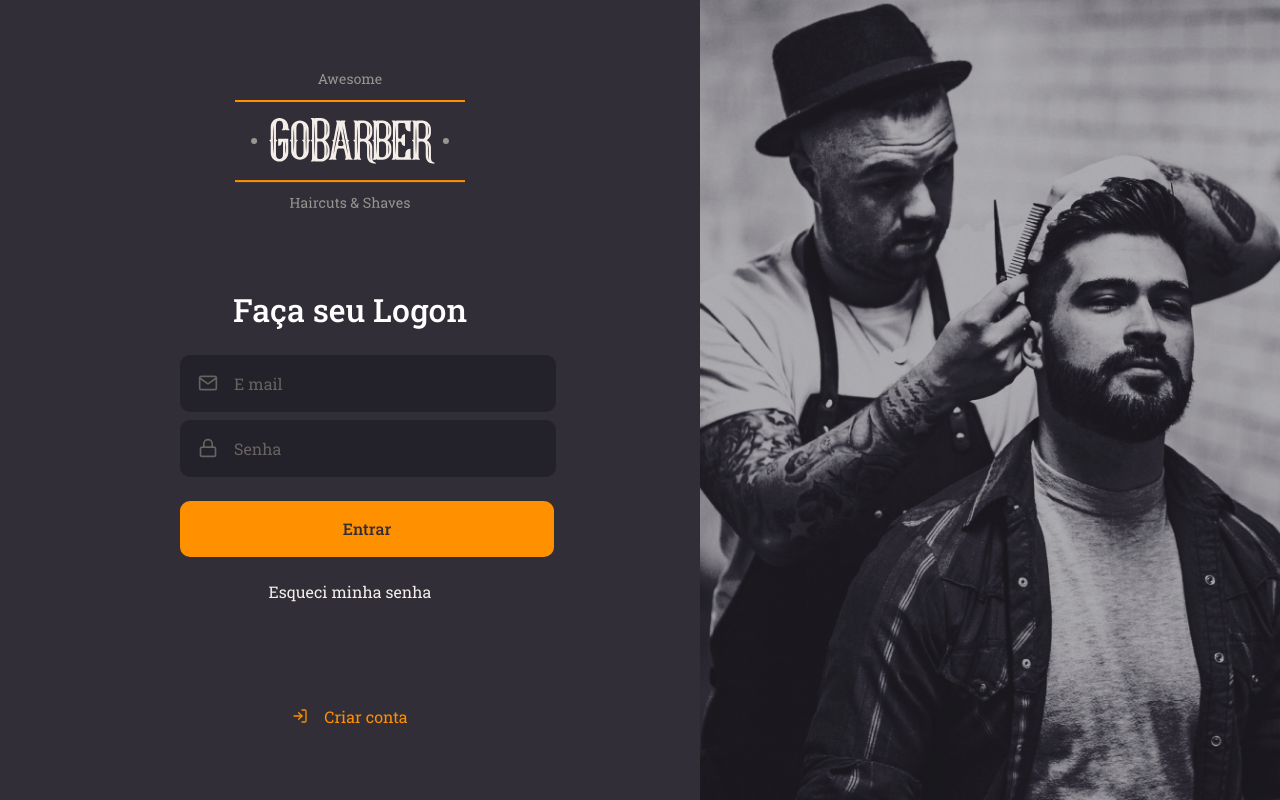
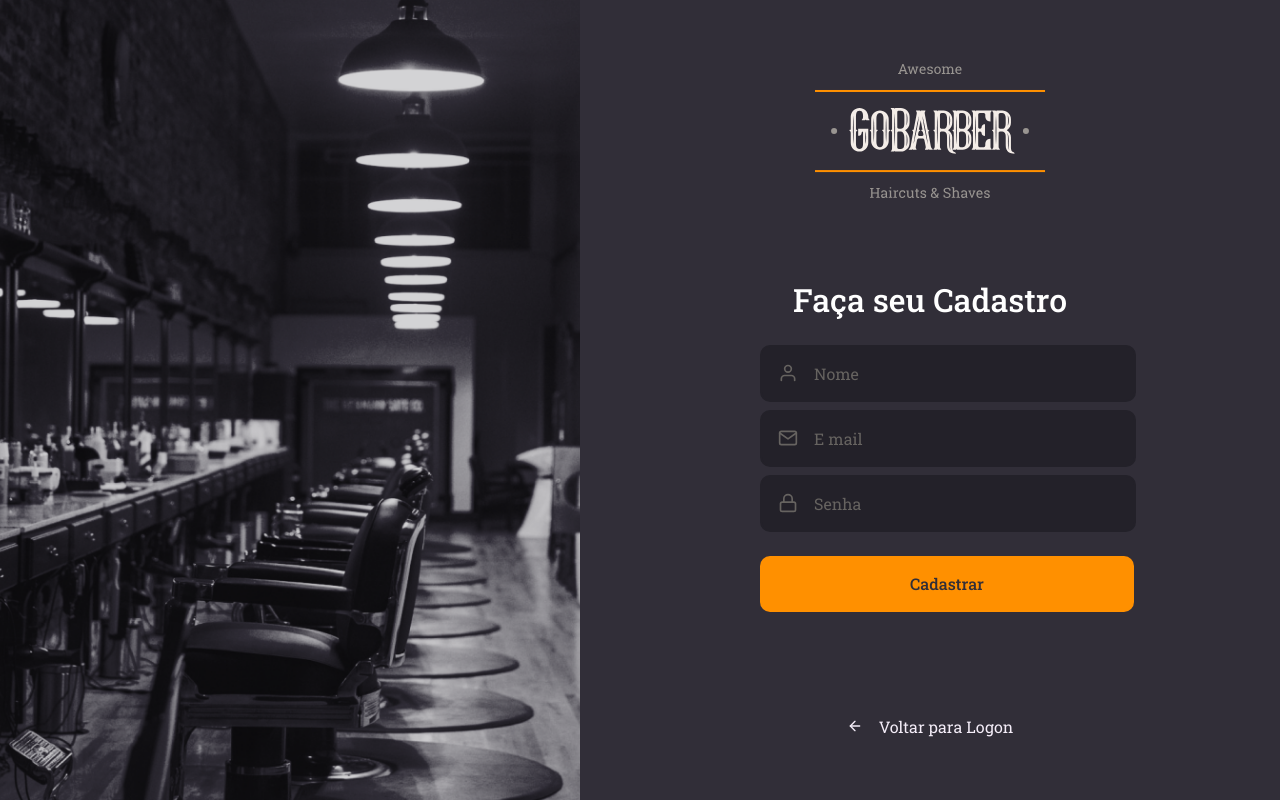
Before and after one commit to MuriloMarquesSantos/gobarber-web, a React (Create React App) app: page /signup in a window 1280 px wide. Built offline with nearby package versions, Linux system fonts and the light colour scheme.

Commit message:
Adding sign up page

```diff
--- a/src/App.tsx
+++ b/src/App.tsx
@@ -1,11 +1,11 @@
 import React from 'react';
 
 import GlobalStyle from './styles/global';
-import SignIn from './pages/SignIn';
+import SignUp from './pages/SignUp';
 
 const App: React.FC = () => (
   <>
-    <SignIn />
+    <SignUp />
     <GlobalStyle />
   </>
 );
--- /dev/null
+++ b/src/pages/SignUp/index.tsx
@@ -0,0 +1,34 @@
+import React from 'react';
+import { FiArrowLeft, FiMail, FiLock, FiUser } from 'react-icons/fi';
+import Input from '../../components/Input';
+import Button from '../../components/Button';
+import logo from '../../assets/logo.svg';
+
+import { Container, Content, Background } from './styles';
+
+const SignUp: React.FC = () => (
+  <Container>
+    <Background />
+    <Content>
+      <img src={logo} alt="GoBarber" />
+      <form>
+        <h1>Faça seu Cadastro</h1>
+        <Input type="text" icon={FiUser} name="nome" placeholder="Nome" />
+        <Input type="text" icon={FiMail} name="email" placeholder="E mail" />
+        <Input
+          type="password"
+          icon={FiLock}
+          name="password"
+          placeholder="Senha"
+        />
+        <Button type="submit">Cadastrar</Button>
+      </form>
+      <a href="">
+        <FiArrowLeft />
+        Voltar para Logon
+      </a>
+    </Content>
+  </Container>
+);
+
+export default SignUp;
--- /dev/null
+++ b/src/pages/SignUp/styles.ts
@@ -0,0 +1,65 @@
+import styled from 'styled-components';
+import { shade } from 'polished';
+import signUpBackgroundImage from '../../assets/sign-up-background.png';
+
+export const Container = styled.div`
+  height: 100vh;
+  display: flex;
+  align-items: stretch;
+`;
+
+export const Content = styled.div`
+  display: flex;
+  flex-direction: column;
+  place-content: center;
+  width: 100%;
+  max-width: 700px;
+  align-items: center;
+
+  form {
+    margin: 80px 0;
+    width: 340px;
+    text-align: center;
+
+    h1 {
+      margin-bottom: 24px;
+    }
+
+    a {
+      color: #f4ede8;
+      display: block;
+      margin-top: 24px;
+      text-decoration: none;
+      transition: color 0.2s;
+
+      &:hover {
+        color: ${shade(0.2, '#f4ede8')};
+      }
+    }
+  }
+
+  > a {
+    color: #f4edf8;
+    display: block;
+    margin-top: 24px;
+    text-decoration: none;
+    transition: color 0.2s;
+    display: flex;
+    align-items: center;
+    transition: color 0.2s;
+
+    svg {
+      margin-right: 16px;
+    }
+
+    &:hover {
+      color: ${shade(0.2, '#f4edf8')};
+    }
+  }
+`;
+
+export const Background = styled.div`
+  flex: 1;
+  background: url(${signUpBackgroundImage}) no-repeat center;
+  background-size: cover;
+`;
```
Also changed, not shown: src/assets/sign-up-background.png (added).
